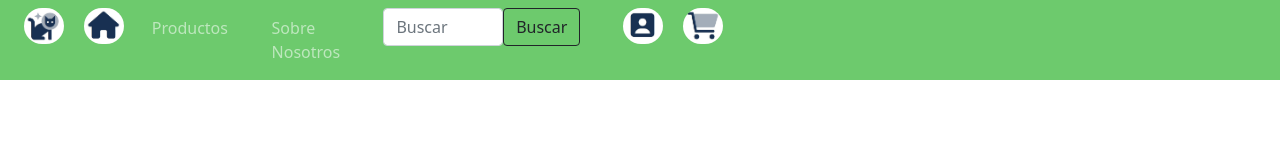
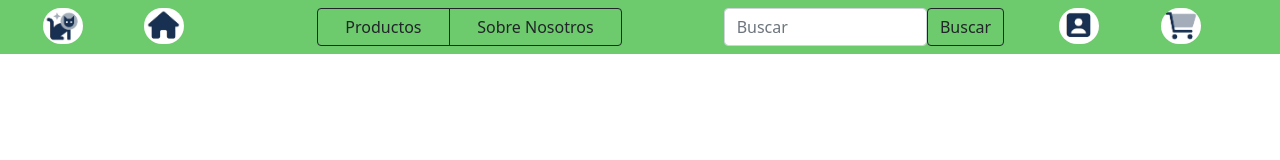
Before and after one commit to MauriAstudillo/desarrolloweb, a plain HTML site: page index.html in a window 1280 px wide. Drawn offline with nearby package versions, Linux system fonts and the light colour scheme.

Commit message:
Barra terminada

```diff
--- a/index.html
+++ b/index.html
@@ -15,55 +15,54 @@
 </head>
 
 <body>
-    <div class="row">
-        <nav class="navbar navbar-expand-sm verde navbar-dark">
-            <div class="container-fluid">
+    <nav class="navbar navbar-expand-sm verde navbar-light">
+        <div class="container-fluid row">
             <ul class="navbar-nav">
-                    <div class="col-sm-1">
+                <div class="col-sm-1 text-center">
                     <li class="nav-item">
                         <img src="images/logo_gato.jpg" alt="Logo Empresa" style="width:40px;" class="rounded-pill">
                     </li>
                 </div>
-                    <div class="col-sm-1">
+                <div class="col-sm-1 text-center">
                     <li class="nav-item">
-                            <img src="images/pag_principal.jpg" alt="Pag. Principal" style="width:40px;"
-                                class="rounded-pill">
+                        <a href="">
+                            <img src="images/pag_principal.jpg" alt="Pag. Principal" style="width:40px;" class="rounded-pill">
+                        </a>
                     </li>
                 </div>
-                    <div class="col-sm-2">
-                        <li class="nav-item">
-                            <a class="nav-link" href="#">Productos</a>
-                        </li>
+                <div class="col-sm-1"></div>
+                <div class="btn-group col-sm-3">
+                    <a class="btn btn-outline-dark" href="#">Productos</a>
+                    <a class="btn btn-outline-dark" href="#">Sobre Nosotros</a>
                 </div>
-                    <div class="col-sm-2">
-                        <li class="nav-item">
-                            <a class="nav-link" href="#">Sobre Nosotros</a>
-                        </li>
-                    </div>
+                <div class="col-sm-1"></div>
                 <div class="col-sm-2">
                     <li class="nav-item">
                         <input class="form-control" type="search" placeholder="Buscar" aria-label="Search">
                     </li>
                 </div>
-                    <div class="col-sm-2">
+                <div class="col-sm-1">
                     <li class="nav-item">
                         <button class="btn btn-outline-dark" type="submit">Buscar</button>
                     </li>
                 </div>
-                    <div class="col-sm-1">
+                <div class="col-sm-1 text-center">
                     <li class="nav-item">
+                        <a href="">
                             <img src="images/icono_cuenta.jpg" alt="Cuenta" style="width:40px;" class="rounded-pill">
+                        </a>
                     </li>
                 </div>
-                    <div class="col-sm-1">
+                <div class="col-sm-1 text-center">
                     <li class="nav-item">
+                        <a href="">
                             <img src="images/icono_carrito.jpg" alt="Carrito" style="width:40px;" class="rounded-pill">
+                        </a>
                     </li>
                 </div>
             </ul>
         </div>
     </nav>
-    </div>
 </body>
 
 </html>
```
Lines whose indentation alone changed are shown as unchanged.
